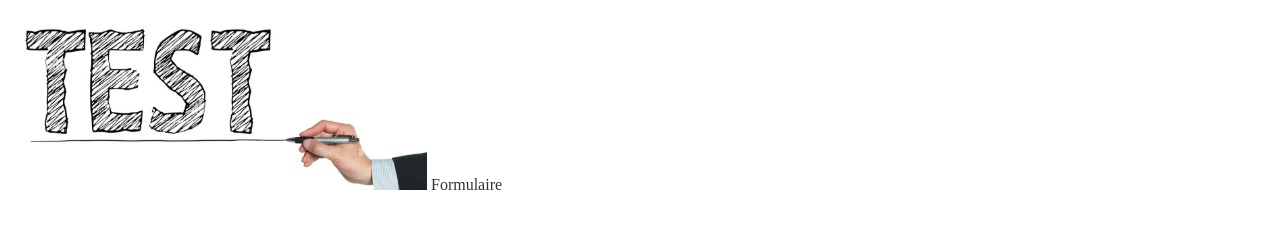
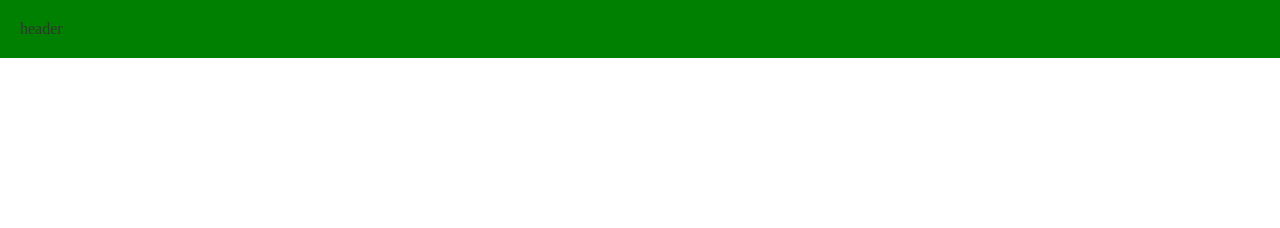
Before and after one commit to CCDevX/vanilla-js-blog-app, a website built with Vite: page src/index.html in a window 1280 px wide. Built offline with nearby package versions, Linux system fonts and the light colour scheme.

Commit message:
Added basic layout structure

```diff
--- a/src/assets/styles/styles.scss
+++ b/src/assets/styles/styles.scss
@@ -4,3 +4,32 @@
 @use "reset" as *;
 @use "utils" as *;
 @use "variables" as *;
+
+.container {
+  min-height: 100vh;
+  display: grid;
+  grid:
+    "header" auto
+    "content" 1fr
+    "footer" auto
+    / auto;
+}
+
+header,
+.content,
+footer {
+  padding: 20px;
+}
+
+header {
+  grid-area: header;
+  background: green;
+}
+
+.content {
+  grid-area: content;
+}
+
+footer {
+  grid-area: footer;
+}
--- a/src/index.html
+++ b/src/index.html
@@ -12,8 +12,11 @@
     <title>Blog</title>
   </head>
   <body>
-    <img src="./assets/images/test.jpg" alt="une image" />
-    <a href="./form-article/form-article.html">Formulaire</a>
+    <div class="container">
+      <header>header</header>
+      <div class="content"></div>
+      <footer></footer>
+    </div>
     <script type="module" src="./index.js"></script>
   </body>
 </html>
```
